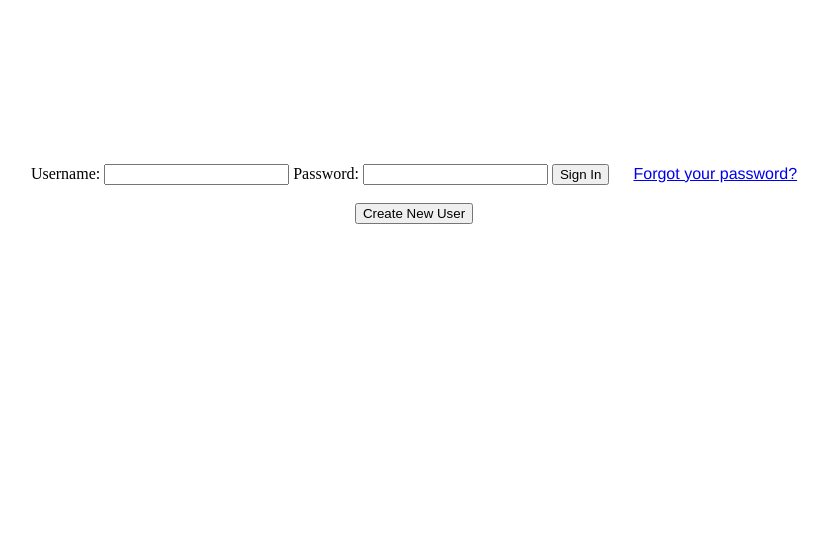
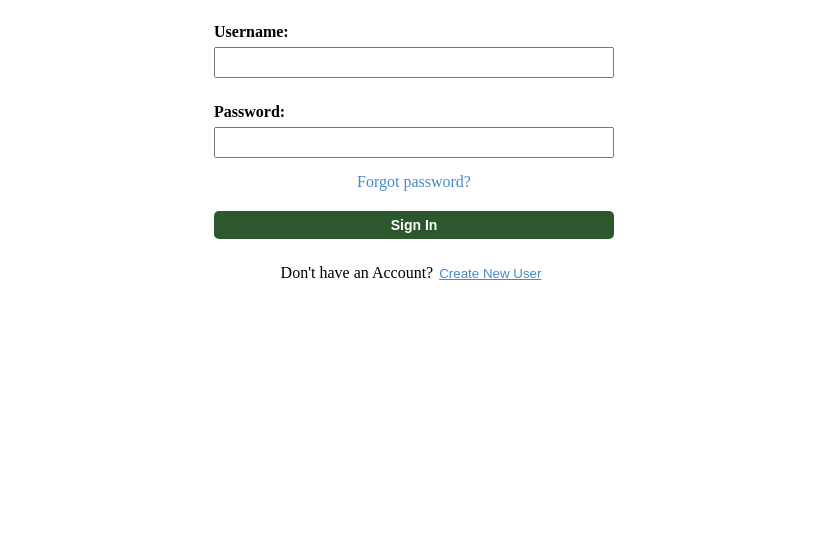
Before and after one commit to uaziz421/Budget-Buddy-Project, a plain HTML site: page index.html in a window 1280 px wide. Shown: the part 260-800 px from the top of the page, without its empty margins (226-1054 px from the left). Drawn offline with Linux system fonts and the light colour scheme.

Commit message:
added styles to signin

```diff
--- a/index.html
+++ b/index.html
@@ -1,41 +1,60 @@
-<!doctype html>
+<!DOCTYPE html>
 <html>
   <head>
-<meta charset="UTF-8">
+    <meta charset="UTF-8" />
     <title>Untitled Document</title>
-<link href="style.css" rel="stylesheet" type="text/css">
+    <link href="style.css" rel="stylesheet" type="text/css" />
   </head>
 
   <body>
-<header id="header"><h1><a href="index.html">Budget Buddy</a></h1></header>
-	<h2 id="subheaderh2">Welcome to Budget Buddy, your favorite accounting web application.</h2>
+    <header id="header">
+      <h1><a href="index.html">Budget Buddy</a></h1>
+    </header>
+    <h2 id="subheaderh2">
+      Welcome to Budget Buddy, your favorite accounting web application.
+    </h2>
     <h3 id="subheaderh3">Sign in below</h3>
 
-
+    <div class="signin-container">
       <div id="input">
         <label>Username:</label>
-		<input type="text" id="signinUsername">
+        <input type="text" id="signinUsername" />
 
         <label>Password:</label>
-		<input type="password" id="signinPassword">
+        <input type="password" id="signinPassword" />
+        <div class="forgot-password">
+          <a href="#" id="link">Forgot password?</a>
+        </div>
+        <input type="submit" id="signin" value="Sign In" />
 
-	<input type="submit" id="signin" value="Sign In">
-	&nbsp;&nbsp;&nbsp;&nbsp;
-
-	<a href="#" id="link">Forgot your password?</a>
-  	<br><br>
-
+        <div class="create-new-user-container">
+          <div>Don't have an Account?</div>
           <a href="signup.html">
-		<button>Create New User</button>
+            <button id="create-user-btn">Create New User</button>
           </a>
         </div>
-
+      </div>
+    </div>
 
     <script type="module">
       // Import the functions you need from the SDKs you need
       import { initializeApp } from "https://www.gstatic.com/firebasejs/10.8.0/firebase-app.js";
-	import { getDatabase, set, get, update, remove, ref, child} from "https://www.gstatic.com/firebasejs/10.8.0/firebase-database.js";
-	import { getAuth, setPersistence, signInWithEmailAndPassword, browserSessionPersistence, updateProfile } from "https://www.gstatic.com/firebasejs/10.8.0/firebase-auth.js";
+      import {
+        getDatabase,
+        set,
+        get,
+        update,
+        remove,
+        ref,
+        child,
+      } from "https://www.gstatic.com/firebasejs/10.8.0/firebase-database.js";
+      import {
+        getAuth,
+        setPersistence,
+        signInWithEmailAndPassword,
+        browserSessionPersistence,
+        updateProfile,
+      } from "https://www.gstatic.com/firebasejs/10.8.0/firebase-auth.js";
       // TODO: Add SDKs for Firebase products that you want to use
       // https://firebase.google.com/docs/web/setup#available-libraries
 
@@ -48,7 +67,7 @@
         storageBucket: "budget-buddy-4b61a.appspot.com",
         messagingSenderId: "188748354368",
         appId: "1:188748354368:web:92d47eb0b171ea6f77e0a5",
-    measurementId: "G-B81WY7GQTG"
+        measurementId: "G-B81WY7GQTG",
       };
 
       // Initialize Firebase
@@ -63,8 +82,8 @@
 
       function SignIn() {
         const dbref = ref(db);
-		get(child(dbref, "People/"+username.value))
-		.then((snapshot)=>{
+        get(child(dbref, "People/" + username.value))
+          .then((snapshot) => {
             let email = snapshot.val().Email;
 
             setPersistence(auth, browserSessionPersistence)
@@ -82,25 +101,23 @@
                 const errorMessage = error.message;
               });
 
-
             signInWithEmailAndPassword(auth, email, password.value)
               .then((userCredential) => {
                 // Signed in
                 const user = userCredential.user;
 
-
                 updateProfile(auth.currentUser, {
-  			displayName: username.value
-			}).then(() => {
+                  displayName: username.value,
+                })
+                  .then(() => {
                     // Profile updated!
                     // ...
                     window.location.replace("dashboard.html");
-			}).catch((error) => {
+                  })
+                  .catch((error) => {
                     // An error occurred
                     // ...
                   });
-
-
 
                 // ...
               })
@@ -109,14 +126,11 @@
                 const errorMessage = error.message;
                 alert("Username or Password Incorrect");
               });
-
           })
           .catch((error) => {
             alert(error);
           });
       }
-
     </script>
-
   </body>
 </html>
--- a/style.css
+++ b/style.css
@@ -13,10 +13,11 @@
   font-weight: 400;
 }
 #subheaderh3 {
+  margin-top: 100px;
   text-align: center;
   font-family: Gotham, "Helvetica Neue", Helvetica, Arial, sans-serif;
   font-weight: 200;
-    padding-bottom: 250px;
+  font-size: 28px;
 }
 #label {
   font-family: Gotham, "Helvetica Neue", Helvetica, Arial, sans-serif;
@@ -24,12 +25,68 @@
   text-align: left;
 }
 #input {
-    text-align: center;
+  display: flex;
+  flex-direction: column;
+  width: 400px;
 }
 #link {
-    font-family: Gotham, "Helvetica Neue", Helvetica, Arial, sans-serif;
-    font-weight: lighter;
-    line-height: 22.px;
 }
 #header {
 }
+
+#signin {
+  background-color: rgb(45, 87, 45);
+  color: white;
+  padding: 10px;
+  border-radius: 5px;
+  font-weight: bold;
+  font-size: 14px;
+  border: none;
+}
+.signin-container {
+  display: flex;
+  justify-content: center;
+}
+
+.forgot-password {
+  text-align: center;
+  text-decoration: none;
+  margin-top: 0px;
+  margin-bottom: 20px;
+}
+
+.create-new-user-container {
+  display: flex;
+  justify-content: center;
+  margin-top: 10px;
+}
+
+.forgot-password a {
+  text-decoration: none;
+  color: rgb(71, 137, 208);
+}
+
+#create-user-btn {
+  border: none;
+  background-color: white;
+  text-decoration: underline;
+  color: rgb(71, 137, 208);
+}
+
+#input label {
+  margin-top: 10px;
+  margin-bottom: 6px;
+}
+
+#input input {
+  margin-bottom: 15px;
+  padding: 6px;
+}
+
+#signinPassword {
+  margin: 0;
+}
+
+label {
+  font-weight: bold;
+}
```
Lines whose indentation alone changed are shown as unchanged.
